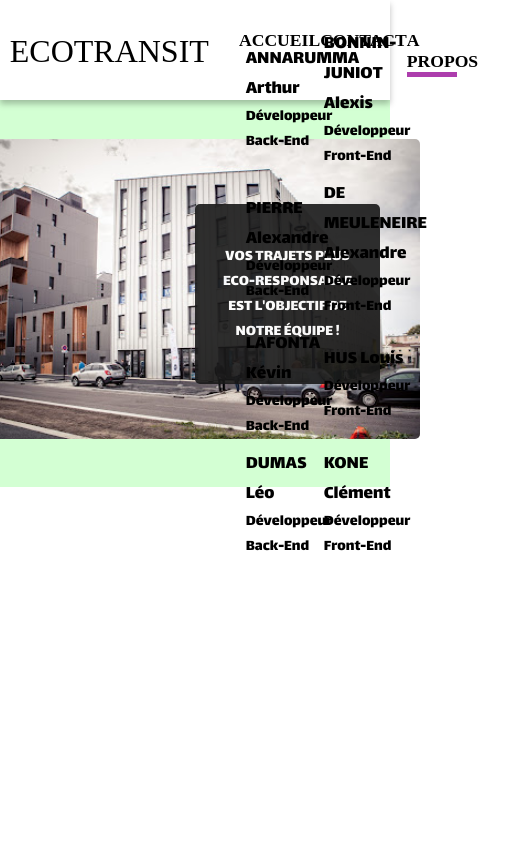
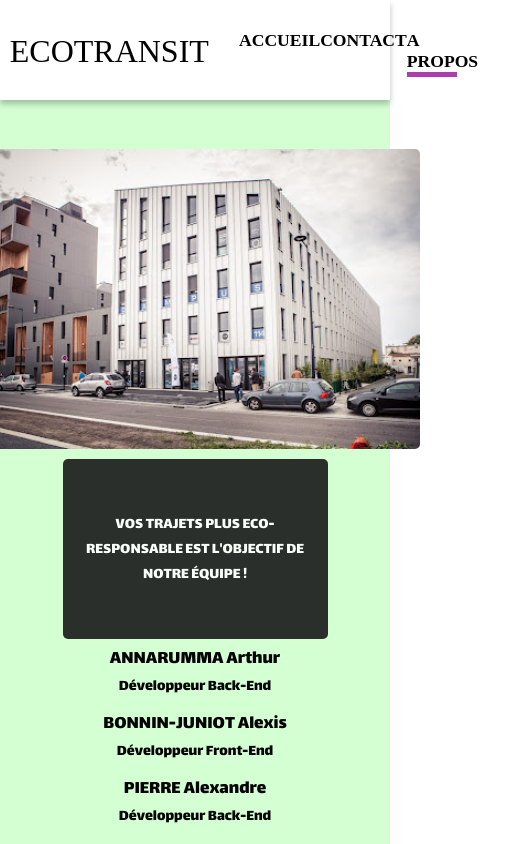
Before and after one commit to ArthurA33/EcoTransit, a React (Vite) app: page /about in a window 390 px wide. Shown: the top 844 px of the page, 510 px wide, since content can reach past the window. Built offline with nearby package versions, Linux system fonts and the light colour scheme.

Commit message:
responsive about

```diff
--- a/src/style/about.scss
+++ b/src/style/about.scss
@@ -54,3 +54,93 @@ main {
     justify-content: center;
     text-transform: uppercase;
 }
+@media screen and ((min-width: 300px) and (max-width: 479px)) {
+    .parent-image-epsi {
+        display: flex;
+        justify-content: center;
+        padding: 10px;
+    }
+    .image-epsi {
+        margin-right: 0;
+        display: flex;
+        justify-content: center;
+    }
+    .parent-content {
+        display: grid;
+    }
+    .parent-profil {
+        width: 50%;
+        margin-left: auto;
+        margin-right: auto;
+        position: inherit;
+        display: grid;
+        grid-template-columns: repeat(1, 100%);
+        .profil {
+            text-align: center;
+        }
+    }
+    .text {
+        margin: auto;
+        width: 50%;
+        position: inherit;
+        display: flex;
+    }
+}
+@media screen and ((min-width: 480px) and (max-width: 768px)) {
+    .parent-image-epsi {
+        display: flex;
+        justify-content: center;
+        padding: 10px;
+    }
+    .image-epsi {
+        margin-right: 0;
+        display: flex;
+        justify-content: center;
+    }
+    .parent-content {
+        display: grid;
+    }
+    .parent-profil {
+        width: 50%;
+        position: inherit;
+        display: grid;
+        margin-left: auto;
+        margin-right: auto;
+        grid-template-columns: repeat(1, 100%);
+        .profil {
+            text-align: center;
+        }
+    }
+    .text {
+        margin: auto;
+        width: 50%;
+        position: inherit;
+        display: flex;
+    }
+  }
+@media screen and (min-width: 769px) and (max-width: 1024px) {
+    .parent-image-epsi {
+        display: flex;
+        justify-content: center;
+        padding: 10px;
+    }
+    .image-epsi {
+        margin-right: 0;
+        display: flex;
+        justify-content: center;
+    }
+    .parent-content {
+        display: grid;
+    }
+    .parent-profil {
+        width: 50%;
+        position: inherit;
+        display: grid;
+    }
+    .text {
+        margin: auto;
+        width: 50%;
+        position: inherit;
+        display: flex;
+    }
+  }
```
